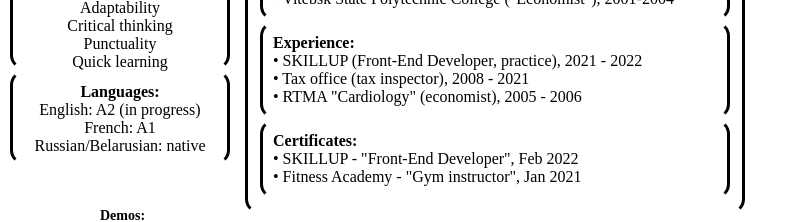
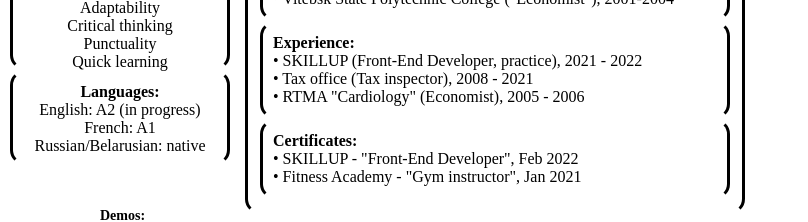
Before and after one commit to DeguzBelarus/CV, a React (Create React App) app: page / in a window 1280 px wide. Shown: the part 520-742 px from the top of the page, without its empty margins (0-808 px from the left). Built offline with nearby package versions, Linux system fonts and the light colour scheme.

Commit message:
visuals 23

```diff
--- a/src/components/Main/Main.jsx
+++ b/src/components/Main/Main.jsx
@@ -79,9 +79,9 @@ const Main = () => {
             • SKILL&shy;UP (Front-End De&shy;ve&shy;lo&shy;per, prac&shy;tice),
             2021 - 2022
           </p>
-          <p>• Tax of&shy;fi&shy;ce (tax ins&shy;pec&shy;tor), 2008 - 2021</p>
+          <p>• Tax of&shy;fi&shy;ce (Tax ins&shy;pec&shy;tor), 2008 - 2021</p>
           <p>
-            • RTMA "Car&shy;dio&shy;lo&shy;gy" (eco&shy;no&shy;mist), 2005 -
+            • RTMA "Car&shy;dio&shy;lo&shy;gy" (Eco&shy;no&shy;mist), 2005 -
             2006
           </p>
         </div>
```
